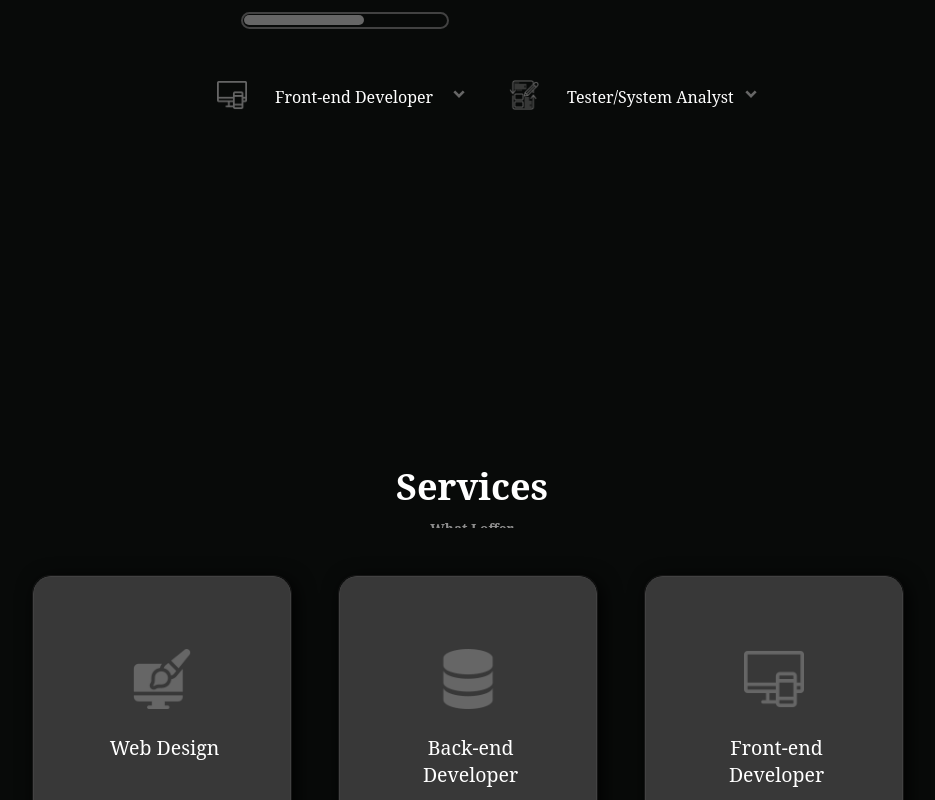
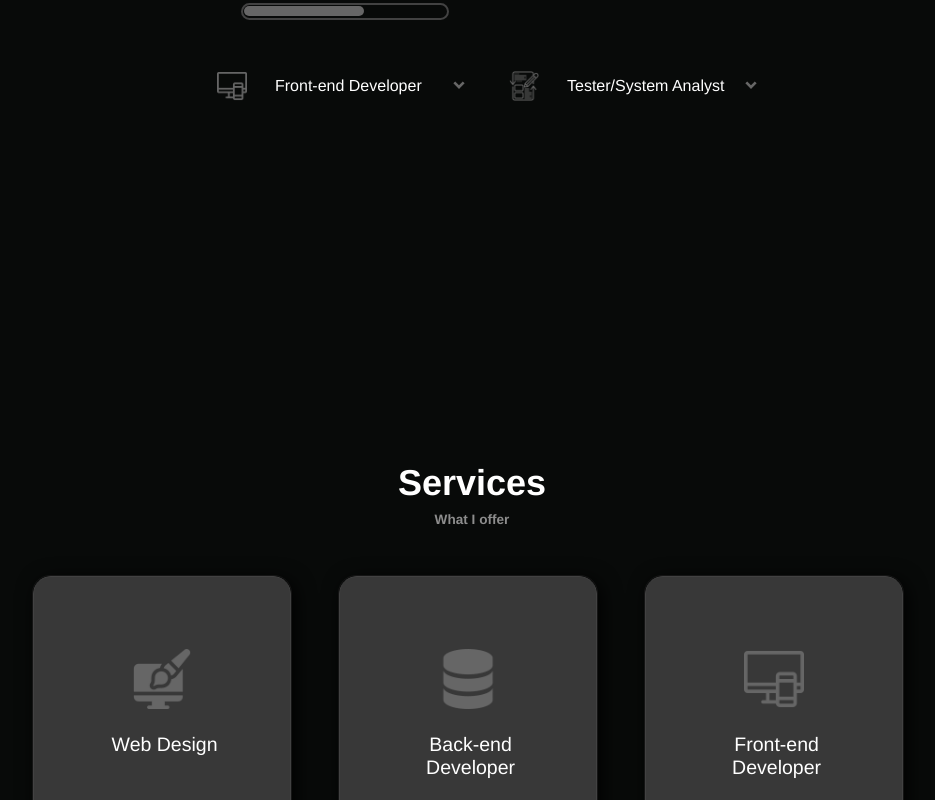
Before and after one commit to robertocarlosmedina/portfolio, a React (Create React App) app: page / in a window 1280 px wide. Shown: the part 2000-2800 px from the top of the page, without its empty margins (168-1103 px from the left). Built offline with nearby package versions, Linux system fonts and the light colour scheme.

Commit message:
Fixing font error

```diff
--- a/src/components/navegation/footer.css
+++ b/src/components/navegation/footer.css
@@ -1,8 +1,6 @@
 .Footer{
     width: 100%;
-    font-family: 'Ubuntu', 'Serif';
     color: var(--default-color-text);
-
 }
 .Footer .FooterPage{
     position: absolute;
--- a/src/components/pages/contactme.css
+++ b/src/components/pages/contactme.css
@@ -2,7 +2,6 @@
     /* position: absolute; */
     width: 100%;
     height: 100vh;
-    font-family: 'Ubuntu', 'Serif';
     background-color: var(--dark-background);
 }
 .GetInTouch .Conteiner{
--- a/src/components/pages/projects.css
+++ b/src/components/pages/projects.css
@@ -1,6 +1,5 @@
 .Projects{
     width: 100%;
-    font-family: 'Ubuntu', 'Serif';
     height: 70rem;
     background-color: var(--dark-background);
 }
--- a/src/components/pages/services.css
+++ b/src/components/pages/services.css
@@ -1,7 +1,6 @@
 .Services{
     width: 100%;
     height: 100vh;
-    font-family: 'Ubuntu', 'Serif';
     margin-top: -2rem;
     background-color: var(--dark-background);
 }
--- a/src/components/pages/skills.css
+++ b/src/components/pages/skills.css
@@ -2,7 +2,6 @@
     /* position: absolute; */
     width: 100%;
     height: 50rem;
-    font-family: 'Ubuntu', 'Serif';
     background-color: var(--dark-background);
 }
 .SkillsConteiner{
--- a/src/index.scss
+++ b/src/index.scss
@@ -2,7 +2,7 @@
 
 body {
   margin: 0;
-  font-family: 'Roboto', 'Oxygen',
+  font-family: 'Oxygen',
     'Ubuntu', 'Cantarell', 'Fira Sans', 'Droid Sans', 'Helvetica Neue',
     sans-serif;
   -webkit-font-smoothing: antialiased;
```
